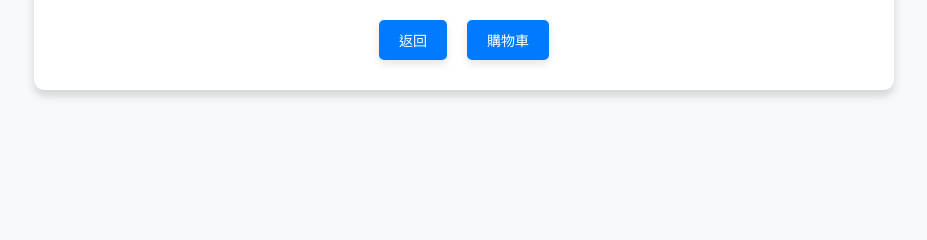
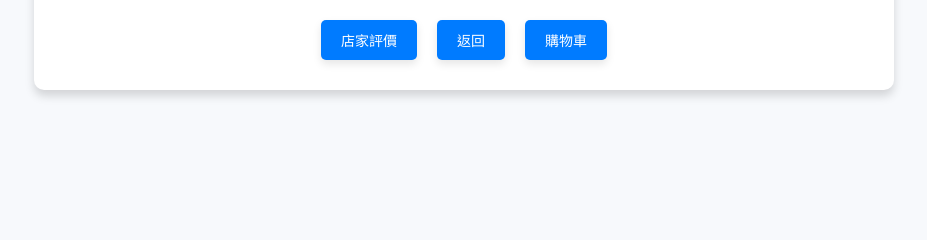
Before and after one commit to tzuuuuuu/team6, a Flask app: template templates/select_food.html in a window 1280 px wide. Shown: the part 205-445 px from the top of the page, without its empty margins (176-1103 px from the left). Run offline with Flask 3, Linux system fonts and the light colour scheme; the template is opened without the code that fills it, so the values that code supplies are empty.

Commit message:
顧客評論1(12.23)

```diff
--- a/templates/select_food.html
+++ b/templates/select_food.html
@@ -117,7 +117,8 @@ a:hover, .btn:hover {
 
     <!-- 返回與購物車按鈕 -->
     <div class="buttons">
-        <a href="/customer" class="btn">返回</a>
+        <a href="/reviews" class="btn">店家評價</a>
+		<a href="/customer" class="btn">返回</a>
         <a href="/cart" class="btn">購物車</a>
     </div>
 </div>
```
